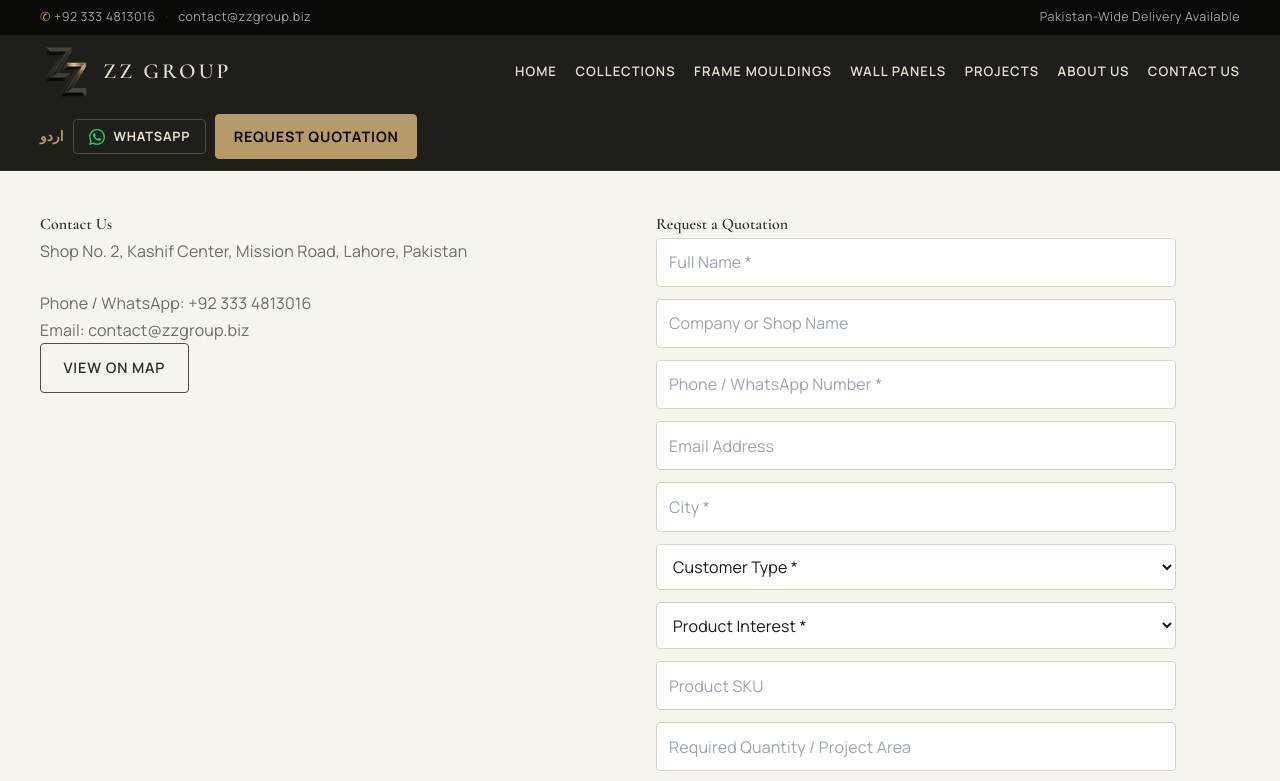
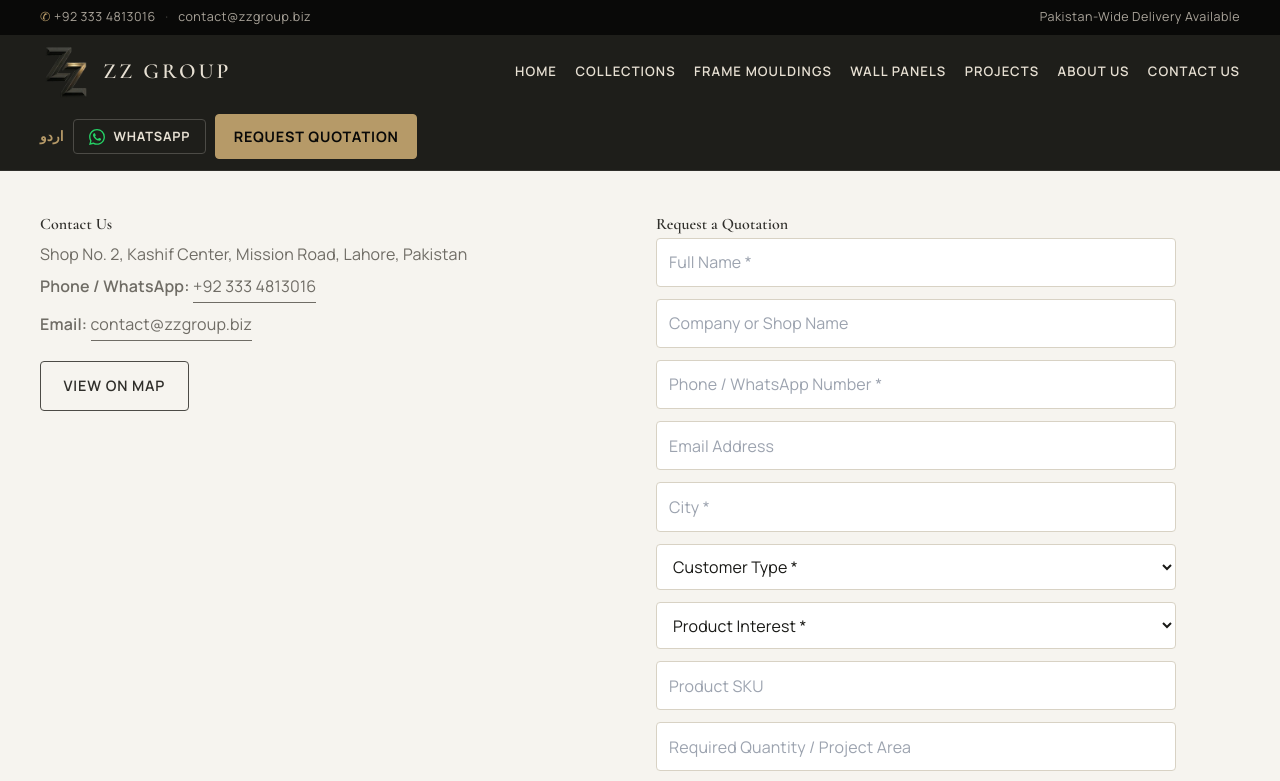
Before and after one commit to Syedjabran/zzgroup-website.zip, a Next.js app: page /en/contact in a window 1280 px wide. Shown: the top 781 px of the page. Built offline with nearby package versions, Linux system fonts and the light colour scheme; no server answers; a web font is replaced by a local one.

Commit message:
Update page.tsx

```diff
--- a/src/app/(site)/[locale]/contact/page.tsx
+++ b/src/app/(site)/[locale]/contact/page.tsx
@@ -1,8 +1,25 @@
+// ===========================================================================
+// FILE: src/app/(site)/[locale]/contact/page.tsx
+//
+// Bidi fix: Latin text and digits inside an RTL paragraph must be isolated,
+// or the browser reorders them — "+92 333 4813016" renders as
+// "4813016 333 92+" in Urdu. The .ltr helper in globals.css already does
+// this (direction: ltr; unicode-bidi: isolate); it was simply never applied
+// on this page, though the header and footer both use it.
+//
+// Phone and email are also real links now, so a tap dials or composes.
+// ===========================================================================
+
 import { getDictionary, isLocale, type Locale } from '@/lib/i18n';
 import ContactForm from '@/components/ContactForm';
 import { notFound } from 'next/navigation';
 
 export const metadata = { title: 'Contact Us' };
+
+const ADDRESS = 'Shop No. 2, Kashif Center, Mission Road, Lahore, Pakistan';
+const PHONE_DISPLAY = '+92 333 4813016';
+const PHONE_DIAL = '+923334813016';
+const EMAIL = 'contact@zzgroup.biz';
 
 export default async function Contact({
   params, searchParams
@@ -18,15 +35,36 @@ export default async function Contact({
     <div className="container" style={{ paddingBlock: '2.5rem', display: 'grid', gap: '2rem', gridTemplateColumns: 'repeat(auto-fit, minmax(280px, 1fr))' }}>
       <div>
         <h1 style={{ color: 'var(--deep-blue)' }}>{ur ? 'رابطہ کریں' : 'Contact Us'}</h1>
-        <p style={{ color: 'var(--grey)' }}>
-          Shop No. 2, Kashif Center, Mission Road, Lahore, Pakistan<br /><br />
-          {ur ? 'فون / واٹس ایپ' : 'Phone / WhatsApp'}: +92 333 4813016<br />
-          {ur ? 'ای میل' : 'Email'}: contact@zzgroup.biz
+
+        <p style={{ color: 'var(--grey)', lineHeight: 2 }}>
+          <span className="ltr">{ADDRESS}</span>
         </p>
-        <a href="https://share.google/SmXyo6uKvLxnf4j8J" target="_blank" rel="noopener noreferrer" className="btn-secondary">
+
+        <dl style={{ color: 'var(--grey)', lineHeight: 2, margin: 0, display: 'grid', gap: '.35rem' }}>
+          <div>
+            <dt style={term}>{ur ? 'فون / واٹس ایپ' : 'Phone / WhatsApp'}:</dt>{' '}
+            <dd style={def}>
+              <a href={`tel:${PHONE_DIAL}`} className="ltr" style={link} dir="ltr">
+                {PHONE_DISPLAY}
+              </a>
+            </dd>
+          </div>
+          <div>
+            <dt style={term}>{ur ? 'ای میل' : 'Email'}:</dt>{' '}
+            <dd style={def}>
+              <a href={`mailto:${EMAIL}`} className="ltr" style={link} dir="ltr">
+                {EMAIL}
+              </a>
+            </dd>
+          </div>
+        </dl>
+
+        <a href="https://share.google/SmXyo6uKvLxnf4j8J" target="_blank" rel="noopener noreferrer"
+           className="btn-secondary" style={{ marginBlockStart: '1.25rem', display: 'inline-block' }}>
           {ur ? 'نقشے پر دیکھیں' : 'View on Map'}
         </a>
       </div>
+
       <div>
         <h2 style={{ color: 'var(--deep-blue)', marginTop: 0 }}>{t.actions.requestQuote}</h2>
         <ContactForm locale={loc} dict={t} sku={sku} />
@@ -34,3 +72,7 @@ export default async function Contact({
     </div>
   );
 }
+
+const term: React.CSSProperties = { display: 'inline', fontWeight: 600 };
+const def: React.CSSProperties = { display: 'inline', margin: 0 };
+const link: React.CSSProperties = { color: 'inherit', textDecoration: 'none', borderBottom: '1px solid currentColor' };
```
